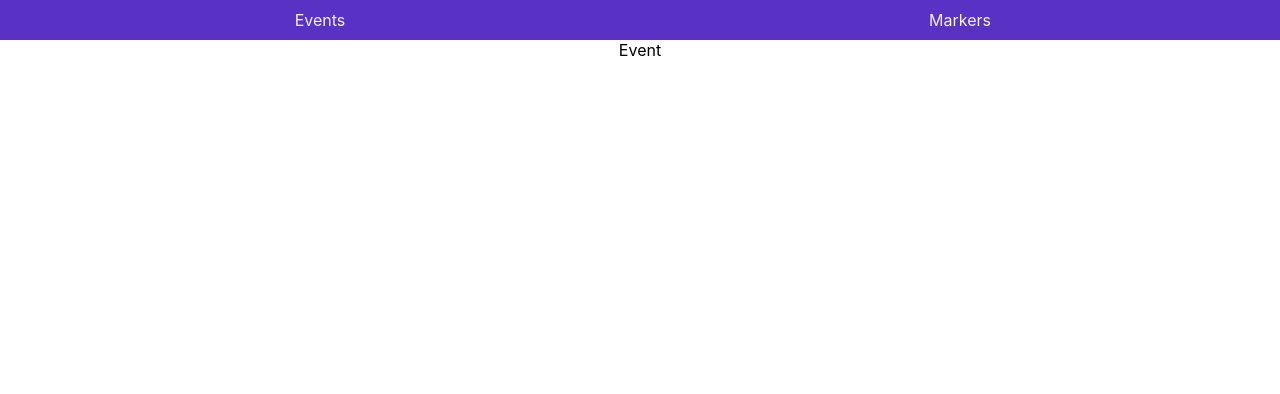
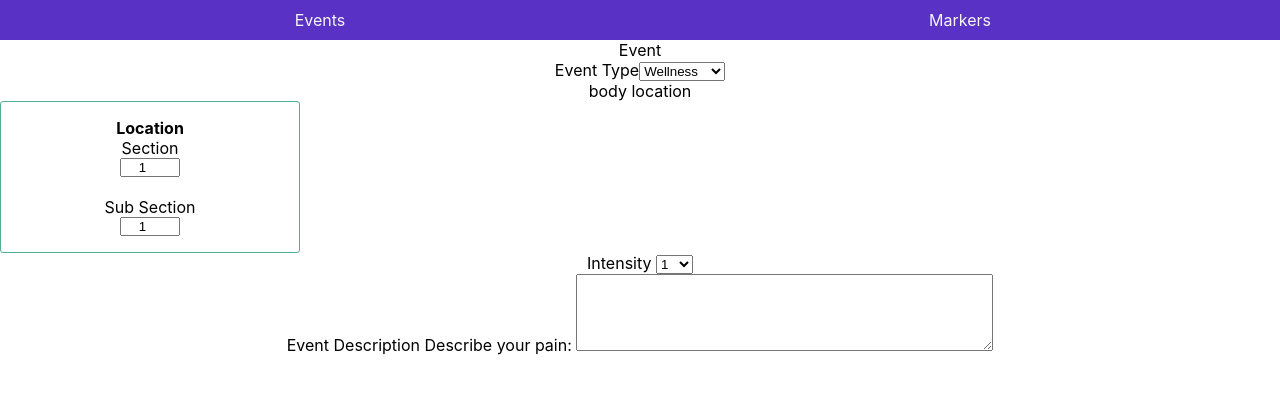
Before and after one commit to gabejoseph/nf_tumor_app, a React (Create React App) app: page /events in a window 1280 px wide. Shown: the top 394 px of the page. Built offline with nearby package versions, Linux system fonts and the light colour scheme.

Commit message:
abstracted body location; built out event menu components, actions, reducers

```diff
--- /dev/null
+++ b/src/Containers/BodyLocation/BodyLocation.css
@@ -0,0 +1,54 @@
+div.Marker {
+    margin: auto;
+    width: 100vw;
+
+    display: flex;
+    flex-direction: column;
+    justify-content: center;
+    align-items: center;
+}
+
+div.Marker-toggleMenu {
+    display: flex;
+    flex-direction: row;
+
+    width: 100px;
+    border: 1px  rgb(83, 177, 145) solid;
+    border-radius: 3px;
+}
+
+div.MarkerUnit {
+    display: flex;
+    flex-direction: row;
+
+}
+
+div.Marker-Location {
+    display: flex;
+    flex-direction: column;
+    justify-content: center;
+    width: 300px;
+    border: 1px  rgb(83, 177, 145) solid;
+    border-radius: 3px;
+    padding: 1rem 0 1rem 0;
+}
+
+div.Marker-Location input{
+    margin: auto;
+    text-align: center;
+    width: 60px;
+
+}
+
+div.Marker-toggleMenuItem {
+    width: 50%;
+    height: 1.5rem;
+    line-height: 1.5rem;
+    background-color: rgb(109, 221, 184);
+}
+
+div.Marker-toggleMenuItem:hover {
+    cursor: pointer;
+    background-color: rgb(92, 194, 160);
+
+}
--- /dev/null
+++ b/src/Containers/BodyLocation/BodyLocation.js
@@ -0,0 +1,46 @@
+import React, { Component } from 'react'
+
+import {connect} from 'react-redux';
+
+import { changeBodyLocation, cleanupLocation } from '../../Redux/Actions/bodyLocation'
+
+
+import './BodyLocation.css'
+
+class AddMarker extends Component {
+    componentWillUnmount(){
+        this.props.cleanup();
+    }
+
+    render() {
+        return (
+
+            <div className='Marker-Location'>
+                <p><strong>Location</strong></p>
+                <label> Section </label>
+                <input name='section' type='number' value={this.props.section} onChange={this.props.handleChangeLocation}/>
+                <br />
+                <label> Sub Section </label>
+                <input name='subSection' type='number' value={this.props.subSection} onChange={this.props.handleChangeLocation}/>
+            </div>
+
+        )
+    }
+}
+
+const mapStateToProps = (state) => {
+    return {
+        section: state.bodyLocation.section,
+        subSection: state.bodyLocation.subSection,
+
+    }
+}
+
+const mapDispatchToProps = (dispatch) => {
+    return {
+        handleChangeLocation: (e) => {dispatch(changeBodyLocation(e))},
+        cleanup: () => {dispatch(cleanupLocation())}
+    }
+}
+
+export default connect(mapStateToProps, mapDispatchToProps)(AddMarker);
--- a/src/Containers/Event/Event.js
+++ b/src/Containers/Event/Event.js
@@ -2,13 +2,64 @@ import React, { Component } from 'react'
 
 import {connect} from 'react-redux';
 
+import {changeEventInfo, submitEvent, cleanupEvent} from '../../Redux/Actions/event'
+import BodyLocation from '../BodyLocation/BodyLocation';
+
 import './Event.css'
 
 class Event extends Component {
+
+    componentWillUnmount(){
+        this.props.cleanup();
+    }
+
     render() {
         return (
             <div>
                 Event
+
+                <form onSubmit={(e)=>this.props.handleSubmitEventType(e)}>
+
+                <div>
+
+                    <label>
+                        Event Type
+                    </label>
+                    <select name="eventType" onChange={(e)=> this.props.handleChangeEventInfo(e)}>
+                        <option value="1">Wellness</option>
+                        <option value="2">Pain</option>
+                        <option value="3">Numbness</option>
+                        <option value="4">New Mark</option>
+                    </select>
+
+                </div>
+                <div> body location
+
+                    < BodyLocation />
+
+                </div>
+                <div>
+                    <label> Intensity </label>
+                    <select name="eventIntensity" onChange={(e)=> this.props.handleChangeEventInfo(e)}>
+                        <option value={1}>1</option>
+                        <option value={2}>2</option>
+                        <option value={3}>3</option>
+                        <option value={4}>4</option>
+                        <option value={5}>5</option>
+                        <option value={6}>6</option>
+                        <option value={7}>7</option>
+                        <option value={8}>8</option>
+                        <option value={9}>9</option>
+                        <option value={10}>10</option>
+                    </select>
+                </div>
+
+                <div> Event Description
+                    <label> Describe your pain: </label>
+                    <textarea cols='50' rows='5' name='eventDescription' value={this.props.description} onChange={(e) => this.props.handleChangeEventInfo(e)} />
+                </div>
+
+                </form>
             </div>
         )
     }
@@ -16,13 +67,15 @@ class Event extends Component {
 
 const mapStateToProps = (state) => {
     return {
-
+        description: state.event.eventDescription
     }
 }
 
 const mapDispatchToProps = (dispatch) => {
     return {
-
+        handleChangeEventInfo: (e) => {dispatch(changeEventInfo(e))},
+        handleSubmitEventType: (e) => {dispatch(submitEvent(e))},
+        cleanup: () => {dispatch(cleanupEvent())}
     }
 }
 
--- /dev/null
+++ b/src/Redux/Actions/bodyLocation.js
@@ -0,0 +1,17 @@
+import {  CLEANUP_LOCATION, CHANGE_BODY_LOCATION } from "./type.js";
+
+function changeBodyLocation(e) {
+  return {
+    type: CHANGE_BODY_LOCATION,
+    payload: {[e.target.name]: e.target.value}
+  };
+}
+
+
+function cleanupLocation() {
+  return {
+    type: CLEANUP_LOCATION,
+  };
+}
+
+export { changeBodyLocation, cleanupLocation };
--- a/src/Redux/Actions/event.js
+++ b/src/Redux/Actions/event.js
@@ -1,15 +1,25 @@
-import { NEW_IMAGE_TO_STORE, CLEAR_IMAGE_STORE } from "./type.js";
+import { CLEANUP_EVENT, CHANGE_EVENT_INFO, SUBMIT_EVENT } from "./type.js";
 
-function addEvent() {
+function changeEventInfo(e){
   return {
-    type: NEW_IMAGE_TO_STORE,
-  };
+    type: CHANGE_EVENT_INFO,
+    payload: {[e.target.name]: e.target.value}
+  }
+}
+
+function submitEvent(e){
+  e.preventDefault();
+  return (dispatch) => {
+    fetch()
+    .then()
+    .then()
+  }
 }
 
 function cleanupEvent() {
   return {
-    type: CLEAR_IMAGE_STORE,
+    type: CLEANUP_EVENT,
   };
 }
 
-export { addEvent, cleanupEvent };
+export { changeEventInfo, submitEvent, cleanupEvent };
--- a/src/Redux/Actions/type.js
+++ b/src/Redux/Actions/type.js
@@ -1,7 +1,9 @@
 //LOGIN ACTIONS
 
 
+
 //AUTH ACTIONS
+
 
 
 //REGISTER ACTIONS
@@ -9,8 +11,9 @@
 
 
 //EVENT ACTIONS
-export const NEW_IMAGE_TO_STORE = 'NEW_IMAGE_TO_STORE';
-export const CLEAR_IMAGE_STORE = 'CLEAR_IMAGE_STORE';
+export const CLEANUP_EVENT = 'CLEANUP_EVENT';
+export const CHANGE_EVENT_INFO = 'CHANGE_EVENT_INFO';
+export const SUBMIT_EVENT = 'SUBMIT_EVENT';
 
 //FRECKLE ACTIONS
 export const ADD_FRECKLE_COUNT = 'ADD_FRECKLE_COUNT';
@@ -26,3 +29,7 @@ export const CLEANUP_MARKER = 'CLEANUP_MARKER';
 export const CHANGE_MARKER_MENU = 'CHANGE_MARKER_MENU';
 export const CHANGE_MARKER_LOCATION = 'CHANGE_MARKER_LOCATION';
 export const CHANGE_MARKER_TYPE = 'CHANGE_MARKER_TYPE';
+
+//BODY LOCATION ACTIONS
+export const CHANGE_BODY_LOCATION = 'CHANGE_BODY_LOCATION';
+export const CLEANUP_LOCATION = 'CLEANUP_LOCATION';
--- /dev/null
+++ b/src/Redux/Reducers/bodyLocation.js
@@ -0,0 +1,35 @@
+import {  CLEANUP_LOCATION, CHANGE_BODY_LOCATION } from '../Actions/type'
+
+const initialState = {
+    section: 1,
+    subSection: 1,
+}
+
+const reducer = (oldState = initialState, action) => {
+    switch(action.type) {
+        case CHANGE_BODY_LOCATION:
+            // validate section and type cast to String > Int
+            if (action.payload.section !== undefined) {
+                if (parseInt(action.payload.section) < 1) {
+                action.payload.section = 1;
+                } else {
+                    action.payload.section = parseInt(action.payload.section);
+                }
+            }
+            // vaidate subsection and type cast to String > Int
+            if (action.payload.subSection !== undefined) {
+                if ( parseInt(action.payload.subSection) < 1) {
+                    action.payload.subSection = 1;
+                } else {
+                    action.payload.subSection = parseInt(action.payload.subSection);
+                }
+            }
+            return {...oldState, ...action.payload}
+        case CLEANUP_LOCATION:
+                return initialState;
+            default:
+                return oldState;
+    }
+}
+
+export default reducer;
--- a/src/Redux/Reducers/event.js
+++ b/src/Redux/Reducers/event.js
@@ -1,15 +1,20 @@
-import { NEW_IMAGE_TO_STORE, CLEAR_IMAGE_STORE } from "../Actions/type.js";
+import { CLEANUP_EVENT, CHANGE_EVENT_INFO, SUBMIT_EVENT } from "../Actions/type.js";
 
 const initialState = {
-
+    eventType: "1",
+    eventIntensity: 1,
+    eventDescription: ""
 }
 
 
 const reducer = (oldState = initialState, action) => {
     switch(action.type){
-        case NEW_IMAGE_TO_STORE:
-            return {}
-        case CLEAR_IMAGE_STORE:
+        case CHANGE_EVENT_INFO:
+            if (action.payload.eventIntensity !== undefined) {
+                action.payload.eventIntensity = parseInt(action.payload.eventIntensity);
+            }
+            return {...oldState, ...action.payload}
+        case CLEANUP_EVENT:
             return initialState;
         default:
             return oldState;
--- a/src/Redux/Reducers/root.js
+++ b/src/Redux/Reducers/root.js
@@ -4,7 +4,8 @@ import event from './event.js';
 import marker from './marker.js';
 import tumor from './tumor.js';
 import freckle from './freckle.js';
+import bodyLocation from './bodyLocation.js';
 
 export default combineReducers({
-    event, marker, tumor, freckle
+    event, marker, tumor, freckle, bodyLocation
 })
```
Also changed, not shown: src/Containers/Marker/AddMarker.js (+6 -17 lines), src/Redux/Reducers/marker.js (+1 -21 lines).
